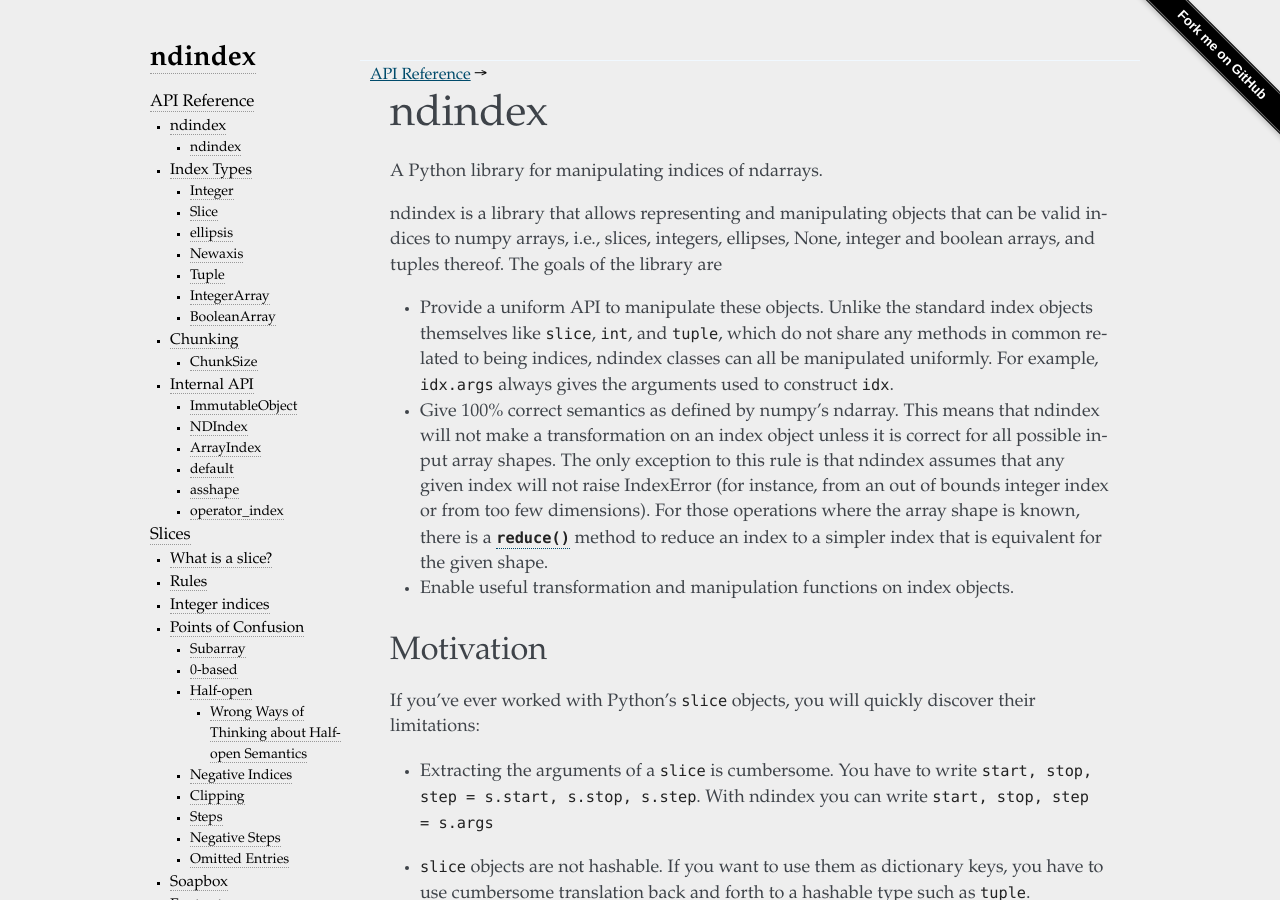
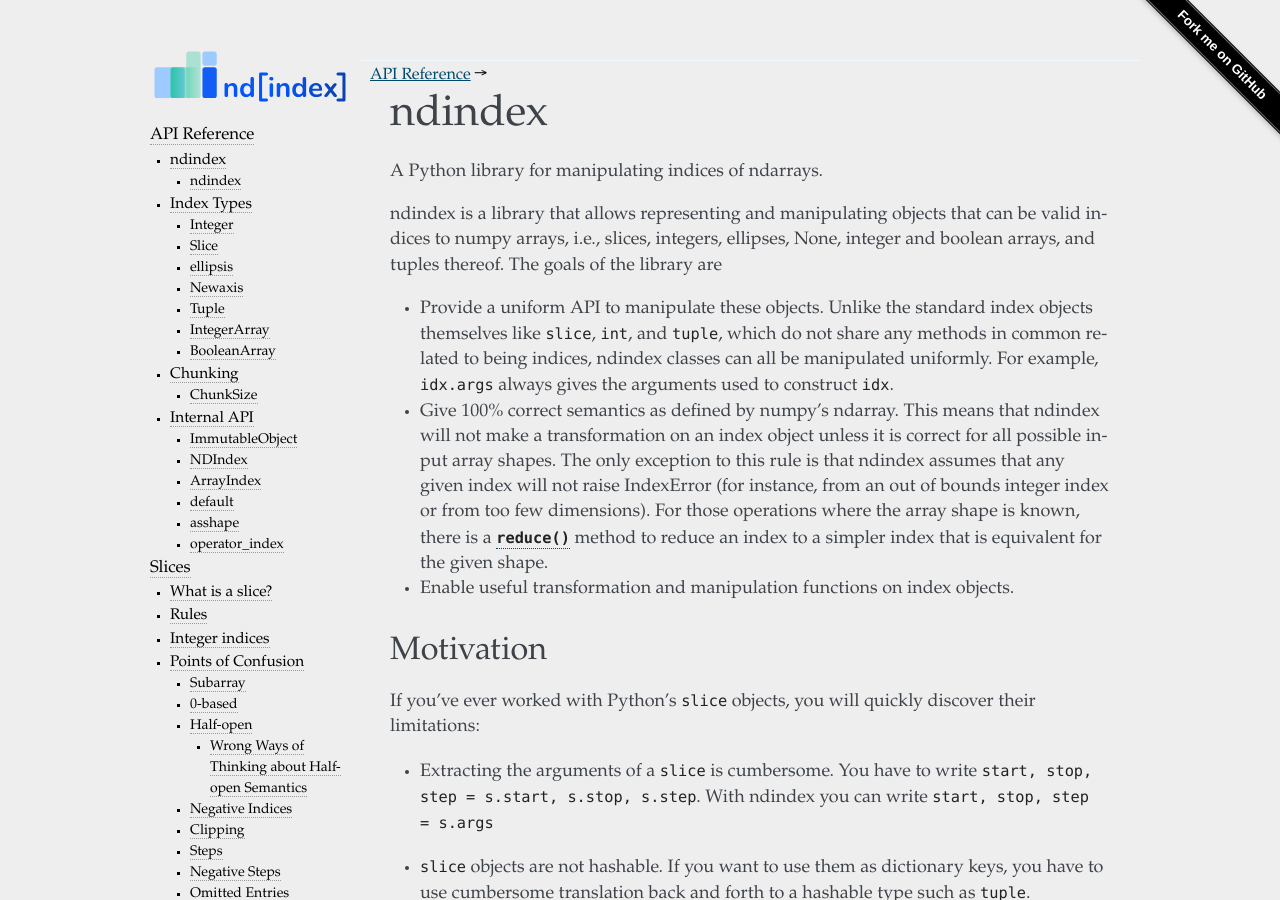
Before and after one commit to Quansight-Labs/ndindex, a Sphinx documentation site: the page built from docs/index.md, in a window 1280 px wide and 900 px high. Built offline with Sphinx 7.4.7, drawn with Linux system fonts in a browser that asks for light colours; pages that are not in the unit, such as notebooks, are missing from menus.

Commit message:
Add the ndindex logo to the docs and README
Sphinx won't find the logo unless it is in the _static directory, and it
doesn't work with a symlink, so we move the white svg logo file the _static
directory and put a symlink to it in the logo directory.

```diff
--- a/docs/conf.py
+++ b/docs/conf.py
@@ -77,8 +77,8 @@
     'github_user': 'Quansight-Labs',
     'github_repo': 'ndindex',
     'github_banner': False,
-    # 'logo': 'logo.jpg',
-    # 'logo_name': True,
+    'logo': 'ndindex_logo_white_bg.svg',
+    'logo_name': False,
     # 'show_related': True,
     # Needs a release with https://github.com/bitprophet/alabaster/pull/101 first
     'show_relbars': True,
```
Also changed, not shown: README.md (+2 -0 lines), docs/_static/ndindex_logo_white_bg.svg (added), docs/logo/ndindex_logo_white_bg.svg.
